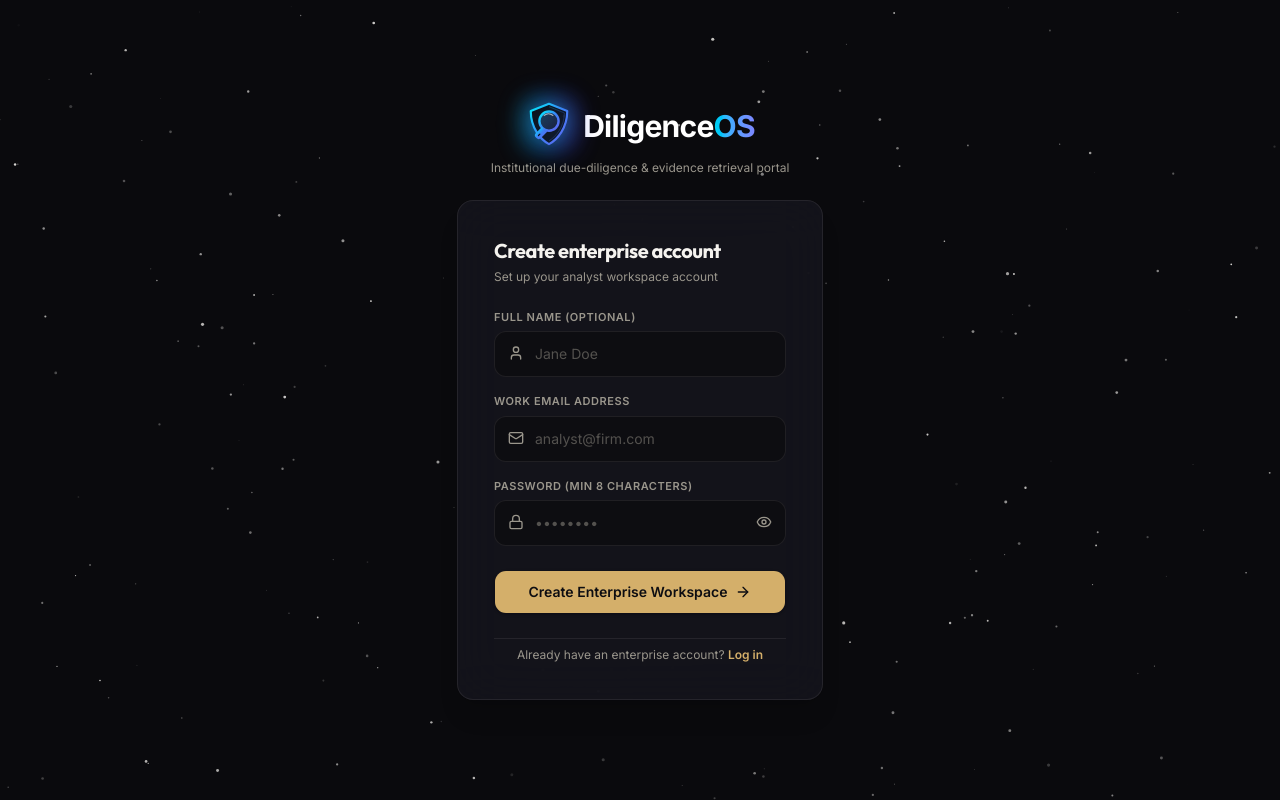
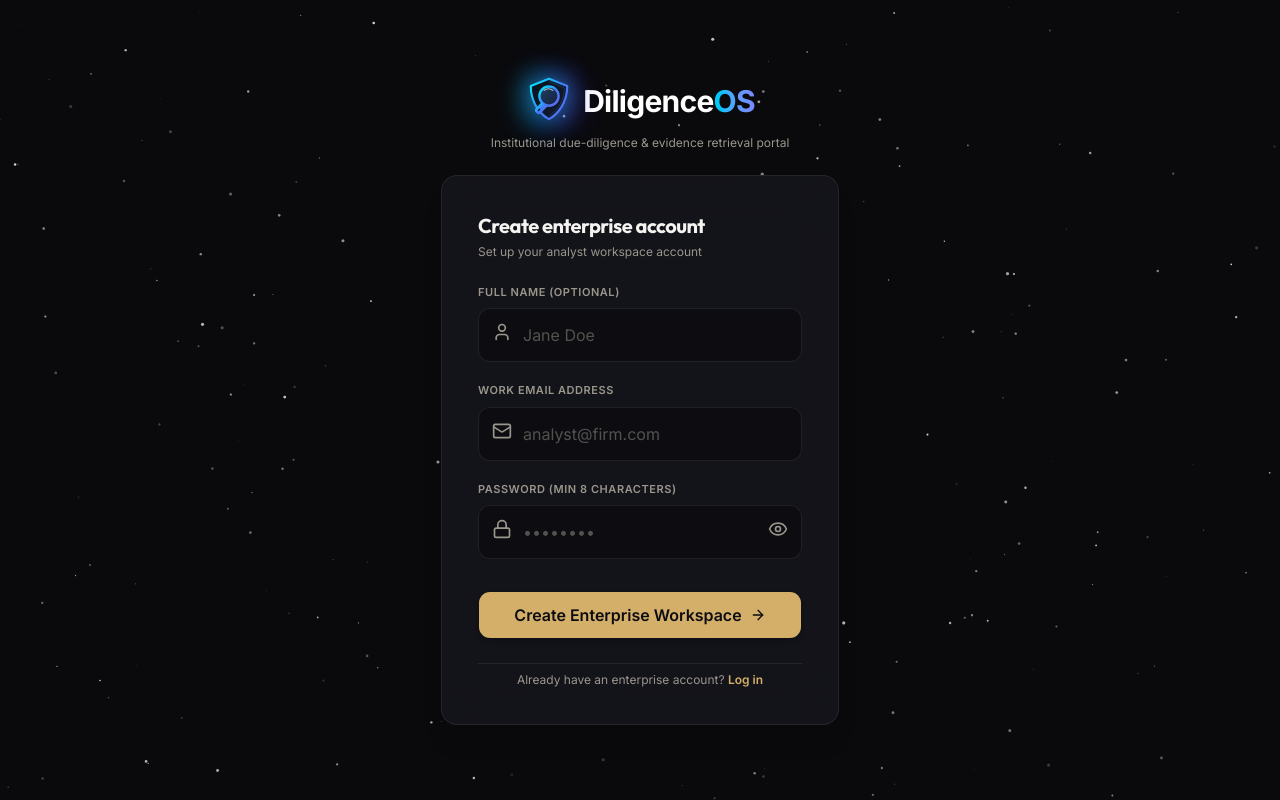
Before and after one commit to Sidd1104/DiligenceOS, a Next.js app in the folder apps/web/: page /register in a window 1280 px wide. Built offline with nearby package versions, Linux system fonts and the light colour scheme; no server answers.

Commit message:
feat: implement login and registration pages with authentication flows and add CSS verification script

```diff
--- a/apps/web/app/login/page.tsx
+++ b/apps/web/app/login/page.tsx
@@ -53,7 +53,7 @@ export default function LoginPage() {
   return (
     <AuroraBackground className="flex min-h-screen flex-col items-center justify-center p-4">
 
-      <div className="w-full max-w-[540px] space-y-6">
+      <div className="w-full max-w-[475px] mx-auto space-y-6">
         {/* Branding Header */}
         <div className="text-center space-y-2 flex flex-col items-center">
           <DiligenceLogo className="w-12 h-12 mb-1" textSize="text-3xl" />
@@ -63,7 +63,7 @@ export default function LoginPage() {
         </div>
 
         {/* Auth Card */}
-        <div className="rounded-2xl border border-[rgba(245,243,239,0.08)] bg-[rgba(21,21,28,0.9)] p-9 shadow-xl backdrop-blur-xl space-y-6">
+        <div className="rounded-2xl border border-[rgba(245,243,239,0.08)] bg-[rgba(21,21,28,0.92)] p-9 shadow-xl backdrop-blur-xl space-y-6">
           <div>
             <h2 className="text-xl font-bold tracking-tight text-[#f5f3ef]">Log in to your account</h2>
             <p className="text-xs text-[#9a968c] mt-1">Enter your enterprise credentials below</p>
@@ -76,13 +76,13 @@ export default function LoginPage() {
             </div>
           )}
 
-          <form onSubmit={handleSubmit} className="space-y-4">
-            <div className="space-y-1.5">
+          <form onSubmit={handleSubmit} className="space-y-5">
+            <div className="space-y-2">
               <label htmlFor="email" className="block text-[11px] font-semibold text-[#9a968c] uppercase tracking-wider">
                 Work Email
               </label>
               <div className="relative">
-                <Mail className="absolute left-3.5 top-3.5 h-4 w-4 text-[#9a968c]" />
+                <Mail className="absolute left-3.5 top-3.5 h-5 w-5 text-[#9a968c]" />
                 <input
                   id="email"
                   type="email"
@@ -90,17 +90,17 @@ export default function LoginPage() {
                   value={email}
                   onChange={(e) => setEmail(e.target.value)}
                   placeholder="you@fund.com"
-                  className="w-full rounded-xl border border-[rgba(245,243,239,0.08)] bg-[#0d0d11] pl-10 pr-3.5 py-3 text-sm text-[#f5f3ef] placeholder:text-[#9a968c]/50 outline-none focus:border-[#d4af6a] focus:ring-1 focus:ring-[#d4af6a] transition-colors"
+                  className="w-full rounded-xl border border-[rgba(245,243,239,0.08)] bg-[#0d0d11] pl-11 pr-4 py-3.5 text-base text-[#f5f3ef] placeholder:text-[#9a968c]/50 outline-none focus:border-[#d4af6a] focus:ring-1 focus:ring-[#d4af6a] transition-colors"
                 />
               </div>
             </div>
 
-            <div className="space-y-1.5">
+            <div className="space-y-2">
               <label htmlFor="password" className="block text-[11px] font-semibold text-[#9a968c] uppercase tracking-wider">
                 Password
               </label>
               <div className="relative">
-                <Lock className="absolute left-3.5 top-3.5 h-4 w-4 text-[#9a968c]" />
+                <Lock className="absolute left-3.5 top-3.5 h-5 w-5 text-[#9a968c]" />
                 <input
                   id="password"
                   type={showPassword ? "text" : "password"}
@@ -108,7 +108,7 @@ export default function LoginPage() {
                   value={password}
                   onChange={(e) => setPassword(e.target.value)}
                   placeholder="••••••••"
-                  className="w-full rounded-xl border border-[rgba(245,243,239,0.08)] bg-[#0d0d11] pl-10 pr-10 py-3 text-sm text-[#f5f3ef] placeholder:text-[#9a968c]/50 outline-none focus:border-[#d4af6a] focus:ring-1 focus:ring-[#d4af6a] transition-colors"
+                  className="w-full rounded-xl border border-[rgba(245,243,239,0.08)] bg-[#0d0d11] pl-11 pr-11 py-3.5 text-base text-[#f5f3ef] placeholder:text-[#9a968c]/50 outline-none focus:border-[#d4af6a] focus:ring-1 focus:ring-[#d4af6a] transition-colors"
                 />
                 <button
                   type="button"
@@ -117,9 +117,9 @@ export default function LoginPage() {
                   aria-label={showPassword ? "Hide password" : "Show password"}
                 >
                   {showPassword ? (
-                    <EyeOff className="h-4 w-4" />
+                    <EyeOff className="h-5 w-5" />
                   ) : (
-                    <Eye className="h-4 w-4" />
+                    <Eye className="h-5 w-5" />
                   )}
                 </button>
               </div>
@@ -127,18 +127,18 @@ export default function LoginPage() {
 
             <Button
               type="submit"
-              className="w-full h-11 text-sm font-semibold rounded-xl bg-[#d4af6a] hover:bg-[#c49f5a] text-[#0d0d11] shadow-sm gap-2 mt-2"
+              className="w-full h-12 text-base font-semibold rounded-xl bg-[#d4af6a] hover:bg-[#c49f5a] text-[#0d0d11] shadow-md gap-2 mt-3"
               disabled={isSubmitting}
             >
               {isSubmitting ? (
                 <>
-                  <Loader2 className="h-4 w-4 animate-spin" />
+                  <Loader2 className="h-5 w-5 animate-spin" />
                   Authenticating...
                 </>
               ) : (
                 <>
                   Log in to Workspace
-                  <ArrowRight className="h-4 w-4" />
+                  <ArrowRight className="h-5 w-5" />
                 </>
               )}
             </Button>
--- a/apps/web/app/register/page.tsx
+++ b/apps/web/app/register/page.tsx
@@ -53,7 +53,7 @@ export default function RegisterPage() {
   return (
     <AuroraBackground className="flex min-h-screen flex-col items-center justify-center p-4">
 
-      <div className="w-full max-w-[540px] space-y-6">
+      <div className="w-full max-w-[475px] mx-auto space-y-6">
         {/* Branding Header */}
         <div className="text-center space-y-2 flex flex-col items-center">
           <DiligenceLogo className="w-12 h-12 mb-1" textSize="text-3xl" />
@@ -63,7 +63,7 @@ export default function RegisterPage() {
         </div>
 
         {/* Auth Card */}
-        <div className="rounded-2xl border border-[rgba(245,243,239,0.08)] bg-[rgba(21,21,28,0.9)] p-9 shadow-xl backdrop-blur-xl space-y-6">
+        <div className="rounded-2xl border border-[rgba(245,243,239,0.08)] bg-[rgba(21,21,28,0.92)] p-9 shadow-xl backdrop-blur-xl space-y-6">
           <div>
             <h2 className="text-xl font-bold tracking-tight text-[#f5f3ef]">Create enterprise account</h2>
             <p className="text-xs text-[#9a968c] mt-1">Set up your analyst workspace account</p>
@@ -76,30 +76,30 @@ export default function RegisterPage() {
             </div>
           )}
 
-          <form onSubmit={handleSubmit} className="space-y-4">
-            <div className="space-y-1.5">
+          <form onSubmit={handleSubmit} className="space-y-5">
+            <div className="space-y-2">
               <label htmlFor="fullName" className="block text-[11px] font-semibold text-[#9a968c] uppercase tracking-wider">
                 Full Name (optional)
               </label>
               <div className="relative">
-                <User className="absolute left-3.5 top-3.5 h-4 w-4 text-[#9a968c]" />
+                <User className="absolute left-3.5 top-3.5 h-5 w-5 text-[#9a968c]" />
                 <input
                   id="fullName"
                   type="text"
                   value={fullName}
                   onChange={(e) => setFullName(e.target.value)}
                   placeholder="Jane Doe"
-                  className="w-full rounded-xl border border-[rgba(245,243,239,0.08)] bg-[#0d0d11] pl-10 pr-3.5 py-3 text-sm text-[#f5f3ef] placeholder:text-[#9a968c]/50 outline-none focus:border-[#d4af6a] focus:ring-1 focus:ring-[#d4af6a] transition-colors"
+                  className="w-full rounded-xl border border-[rgba(245,243,239,0.08)] bg-[#0d0d11] pl-11 pr-4 py-3.5 text-base text-[#f5f3ef] placeholder:text-[#9a968c]/50 outline-none focus:border-[#d4af6a] focus:ring-1 focus:ring-[#d4af6a] transition-colors"
                 />
               </div>
             </div>
 
-            <div className="space-y-1.5">
+            <div className="space-y-2">
               <label htmlFor="email" className="block text-[11px] font-semibold text-[#9a968c] uppercase tracking-wider">
                 Work Email Address
               </label>
               <div className="relative">
-                <Mail className="absolute left-3.5 top-3.5 h-4 w-4 text-[#9a968c]" />
+                <Mail className="absolute left-3.5 top-3.5 h-5 w-5 text-[#9a968c]" />
                 <input
                   id="email"
                   type="email"
@@ -107,17 +107,17 @@ export default function RegisterPage() {
                   value={email}
                   onChange={(e) => setEmail(e.target.value)}
                   placeholder="analyst@firm.com"
-                  className="w-full rounded-xl border border-[rgba(245,243,239,0.08)] bg-[#0d0d11] pl-10 pr-3.5 py-3 text-sm text-[#f5f3ef] placeholder:text-[#9a968c]/50 outline-none focus:border-[#d4af6a] focus:ring-1 focus:ring-[#d4af6a] transition-colors"
+                  className="w-full rounded-xl border border-[rgba(245,243,239,0.08)] bg-[#0d0d11] pl-11 pr-4 py-3.5 text-base text-[#f5f3ef] placeholder:text-[#9a968c]/50 outline-none focus:border-[#d4af6a] focus:ring-1 focus:ring-[#d4af6a] transition-colors"
                 />
               </div>
             </div>
 
-            <div className="space-y-1.5">
+            <div className="space-y-2">
               <label htmlFor="password" className="block text-[11px] font-semibold text-[#9a968c] uppercase tracking-wider">
                 Password (min 8 characters)
               </label>
               <div className="relative">
-                <Lock className="absolute left-3.5 top-3.5 h-4 w-4 text-[#9a968c]" />
+                <Lock className="absolute left-3.5 top-3.5 h-5 w-5 text-[#9a968c]" />
                 <input
                   id="password"
                   type={showPassword ? "text" : "password"}
@@ -126,7 +126,7 @@ export default function RegisterPage() {
                   value={password}
                   onChange={(e) => setPassword(e.target.value)}
                   placeholder="••••••••"
-                  className="w-full rounded-xl border border-[rgba(245,243,239,0.08)] bg-[#0d0d11] pl-10 pr-10 py-3 text-sm text-[#f5f3ef] placeholder:text-[#9a968c]/50 outline-none focus:border-[#d4af6a] focus:ring-1 focus:ring-[#d4af6a] transition-colors"
+                  className="w-full rounded-xl border border-[rgba(245,243,239,0.08)] bg-[#0d0d11] pl-11 pr-11 py-3.5 text-base text-[#f5f3ef] placeholder:text-[#9a968c]/50 outline-none focus:border-[#d4af6a] focus:ring-1 focus:ring-[#d4af6a] transition-colors"
                 />
                 <button
                   type="button"
@@ -135,9 +135,9 @@ export default function RegisterPage() {
                   aria-label={showPassword ? "Hide password" : "Show password"}
                 >
                   {showPassword ? (
-                    <EyeOff className="h-4 w-4" />
+                    <EyeOff className="h-5 w-5" />
                   ) : (
-                    <Eye className="h-4 w-4" />
+                    <Eye className="h-5 w-5" />
                   )}
                 </button>
               </div>
@@ -145,18 +145,18 @@ export default function RegisterPage() {
 
             <Button
               type="submit"
-              className="w-full h-11 text-sm font-semibold rounded-xl bg-[#d4af6a] hover:bg-[#c49f5a] text-[#0d0d11] shadow-sm gap-2 mt-2"
+              className="w-full h-12 text-base font-semibold rounded-xl bg-[#d4af6a] hover:bg-[#c49f5a] text-[#0d0d11] shadow-md gap-2 mt-3"
               disabled={isSubmitting}
             >
               {isSubmitting ? (
                 <>
-                  <Loader2 className="h-4 w-4 animate-spin" />
+                  <Loader2 className="h-5 w-5 animate-spin" />
                   Creating Workspace...
                 </>
               ) : (
                 <>
                   Create Enterprise Workspace
-                  <ArrowRight className="h-4 w-4" />
+                  <ArrowRight className="h-5 w-5" />
                 </>
               )}
             </Button>
```
Also changed, not shown: 1 other file (tests, documents, lock files or other folders).
